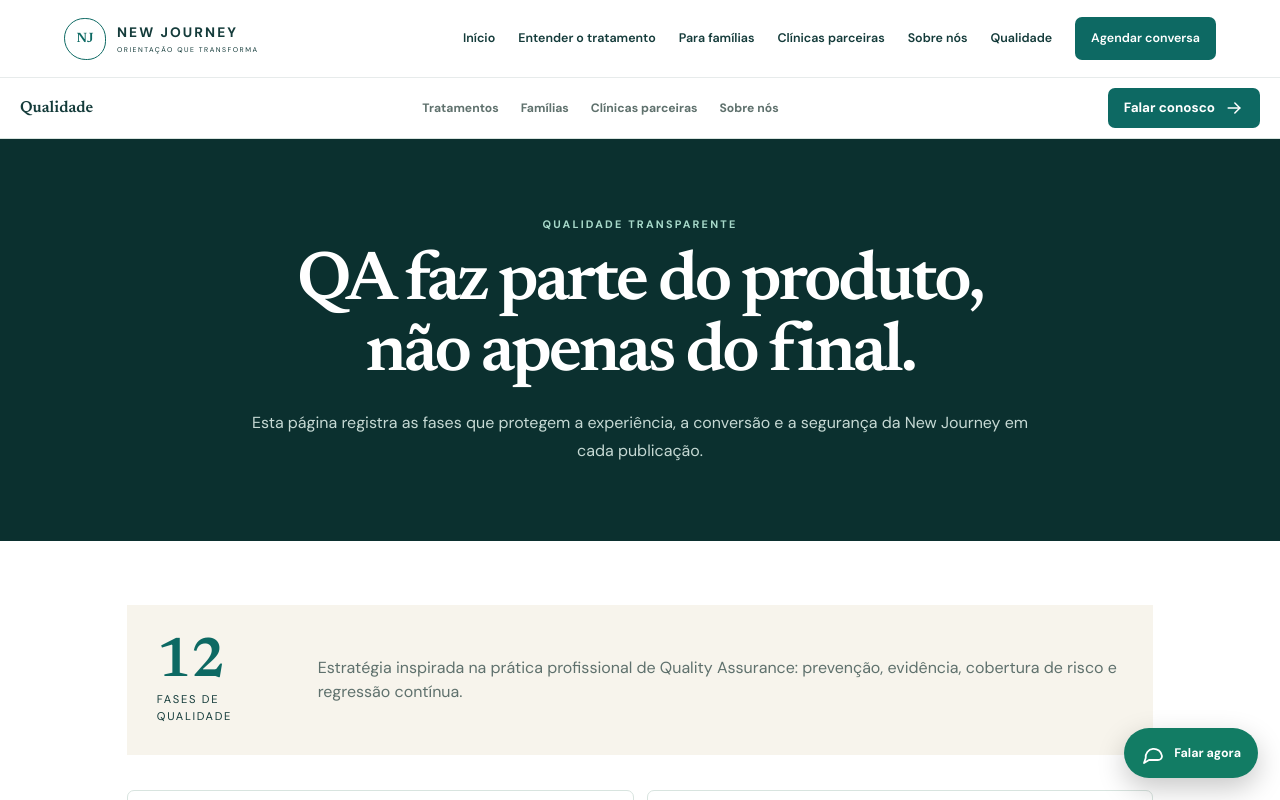
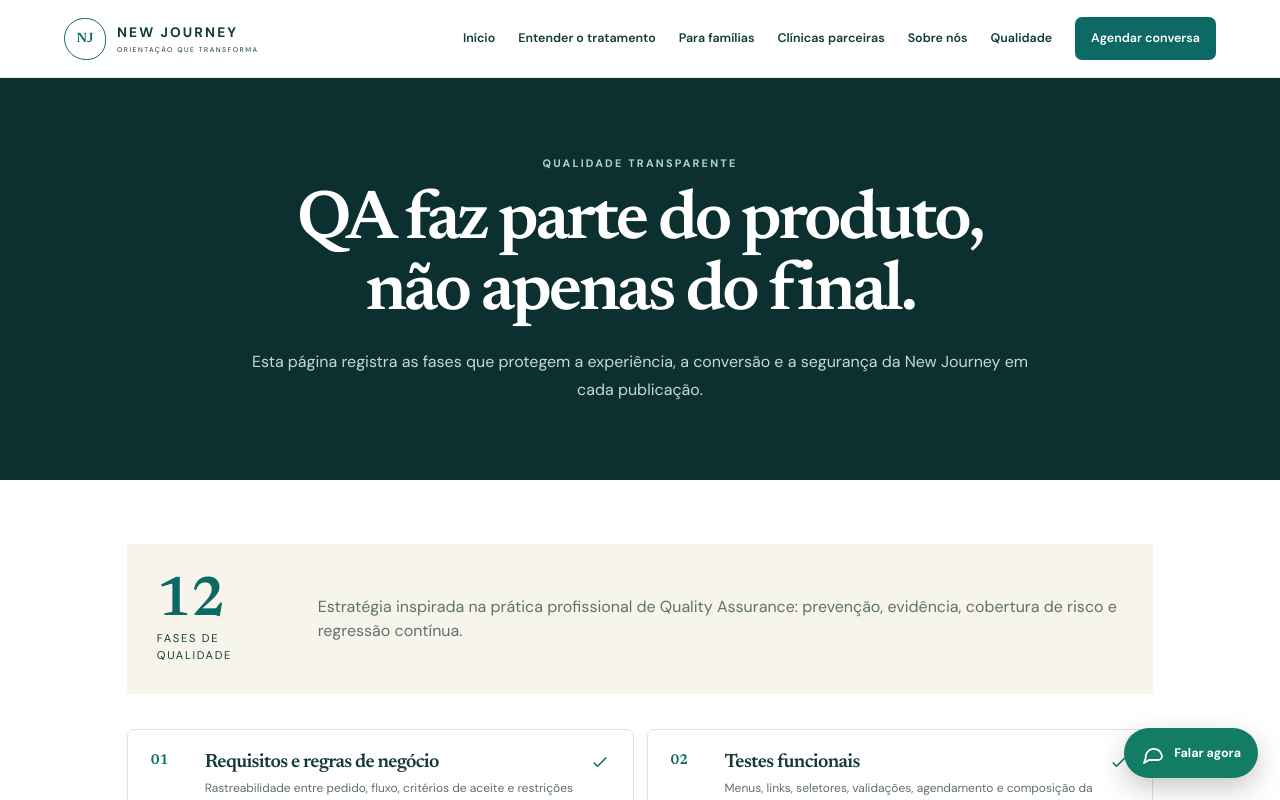
Before and after one commit to Kahcardim/new-journey, a Next.js app: page /qa in a window 1280 px wide. Shown: the top 800 px of the page. Built offline with nearby package versions, Linux system fonts and the light colour scheme; no server answers.

Commit message:
fix: remover menu redundante das subpaginas

```diff
--- a/components/SiteShell.tsx
+++ b/components/SiteShell.tsx
@@ -15,19 +15,6 @@ const nav = [
   ["/qa", "Qualidade"],
 ];
 
-const pageLabels: Record<string,string> = {
-  "/tratamentos":"Tratamentos",
-  "/familias":"Para famílias",
-  "/clinicas":"Clínicas parceiras",
-  "/sobre":"Sobre a New Journey",
-  "/qa":"Qualidade",
-  "/alcool":"Álcool",
-  "/drogas":"Outras drogas",
-  "/dependencia-quimica":"Dependência química",
-  "/perguntas-frequentes":"Perguntas frequentes",
-  "/privacidade":"Privacidade e LGPD",
-};
-
 export function Header() {
   const [open, setOpen] = useState(false);
   return <>
@@ -44,23 +31,6 @@ export function Header() {
       </nav>
     </header>
   </>;
-}
-
-function SubpageBar({pathname}:{pathname:string}) {
-  if(pathname === "/" || pathname.startsWith("/agendamento")) return null;
-  const title = pageLabels[pathname] || "New Journey";
-  return <nav className="subpage-bar" aria-label="Navegação da seção">
-    <div className="subpage-bar-inner">
-      <strong className="subpage-bar-title">{title}</strong>
-      <div className="subpage-bar-links">
-        <Link href="/tratamentos">Tratamentos</Link>
-        <Link href="/familias">Famílias</Link>
-        <Link href="/clinicas">Clínicas parceiras</Link>
-        <Link href="/sobre">Sobre nós</Link>
-      </div>
-      <Link className="btn btn-dark subpage-bar-cta" href="/agendamento">Falar conosco <Icon name="arrow"/></Link>
-    </div>
-  </nav>;
 }
 
 export function Footer() {
@@ -85,5 +55,5 @@ export function WhatsAppFloat() {
 export function SiteShell({ children }: { children: React.ReactNode }) {
   const pathname = usePathname();
   const isSubpage = pathname !== "/";
-  return <><Header/><SubpageBar pathname={pathname}/><main id="conteudo" className={isSubpage ? "subpage-main" : undefined} tabIndex={-1}>{children}</main><Footer/><WhatsAppFloat/></>;
+  return <><Header/><main id="conteudo" className={isSubpage ? "subpage-main" : undefined} tabIndex={-1}>{children}</main><Footer/><WhatsAppFloat/></>;
 }
```
